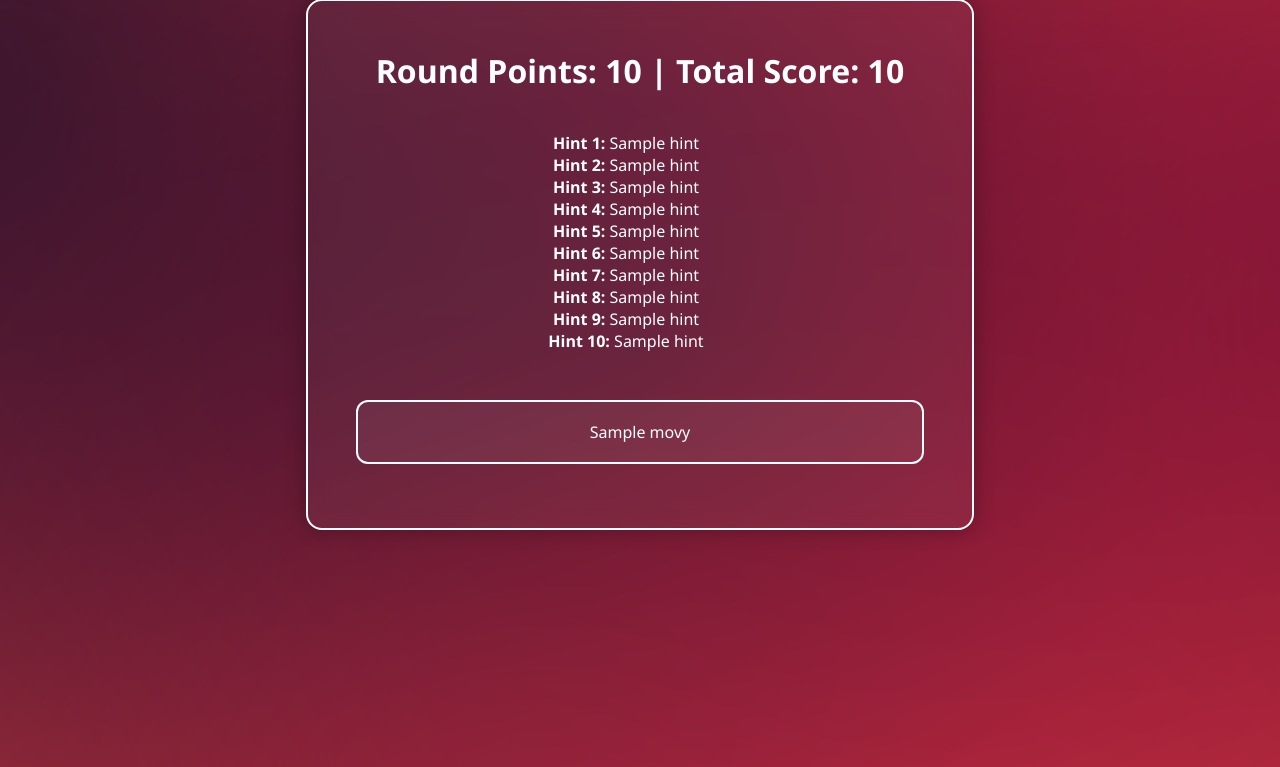
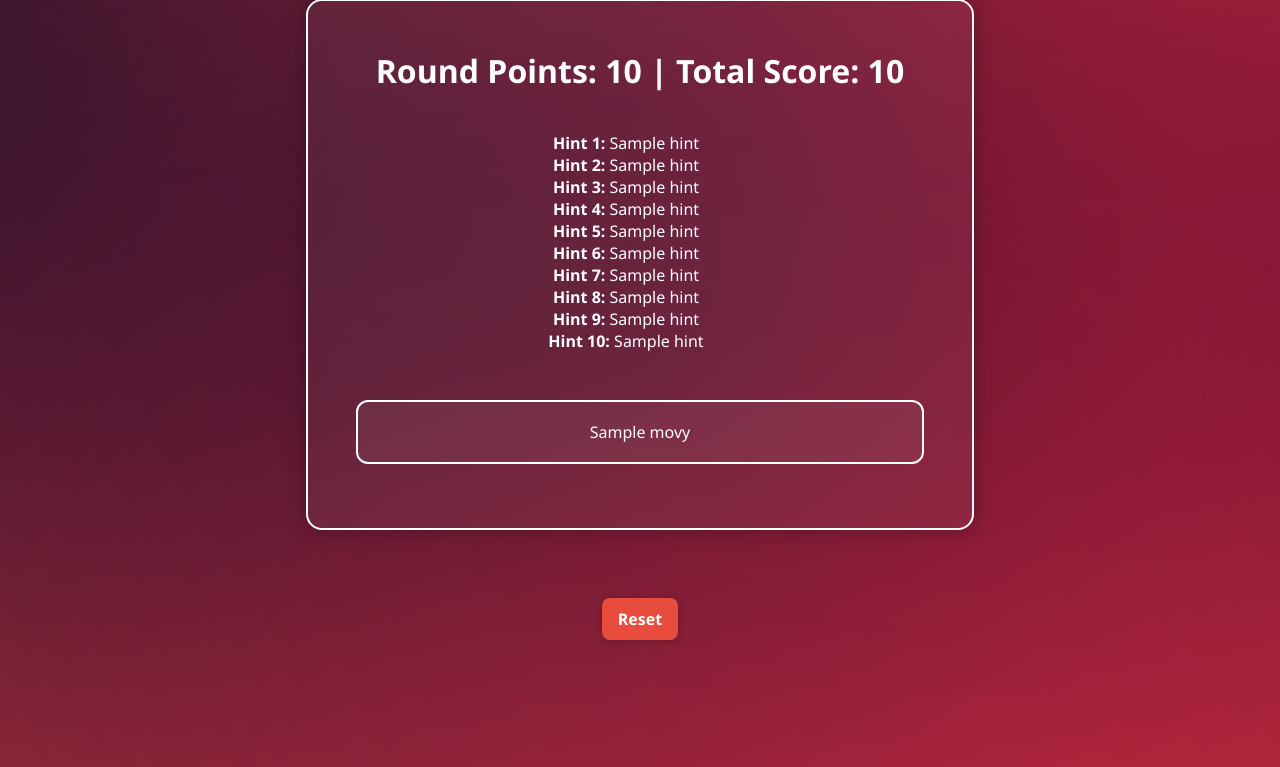
Before and after one commit to Alfemil99/IMDBQuiz, a Flask app: template app/templates/game.html in a window 1280 px wide. Shown: the part 65-832 px from the top of the page. Run offline with Flask 3, Linux system fonts and the light colour scheme; tables that the repository leaves empty hold one stand-in row (values such as "Sample post"); the template is opened without the code that fills it: values that come from a table or form of the project are taken from there, most other values are stand-ins (such as "Sample title", 1, 10 or a date in 2020).

Commit message:
Reset.button

```diff
--- a/app/routes.py
+++ b/app/routes.py
@@ -127,3 +127,7 @@ def result():
     return render_template("result.html",
                            result=result,
                            correct_movie=correct_movie)
+@main.route("/reset")
+def reset():
+    session.clear()  # Nulstiller hele spillet
+    return redirect(url_for("main.index"))
--- a/app/static/style.css
+++ b/app/static/style.css
@@ -233,3 +233,26 @@ input[type="text"] {
   margin: 0;
   font-weight: bold;
 }
+
+.reset-wrapper {
+  margin-top: 20px;
+  text-align: center;
+}
+
+
+.reset-btn {
+    background-color: #e74c3c;
+    color: white;
+    padding: 10px 16px;
+    border-radius: 8px;
+    font-weight: bold;
+    text-decoration: none;
+    box-shadow: 0 2px 8px rgba(0, 0, 0, 0.2);
+    transition: background-color 0.3s ease;
+    border: none;
+}
+
+.reset-btn {
+  display: inline-block;
+  margin: 0 auto;
+}
--- a/app/templates/game.html
+++ b/app/templates/game.html
@@ -35,5 +35,8 @@
       {% endfor %}
     </div>
 </div>
+<div class="reset-wrapper">
+     <a href="{{ url_for('main.reset') }}" class="reset-btn">Reset</a>
+    </div>
 </body>
 </html>
```
